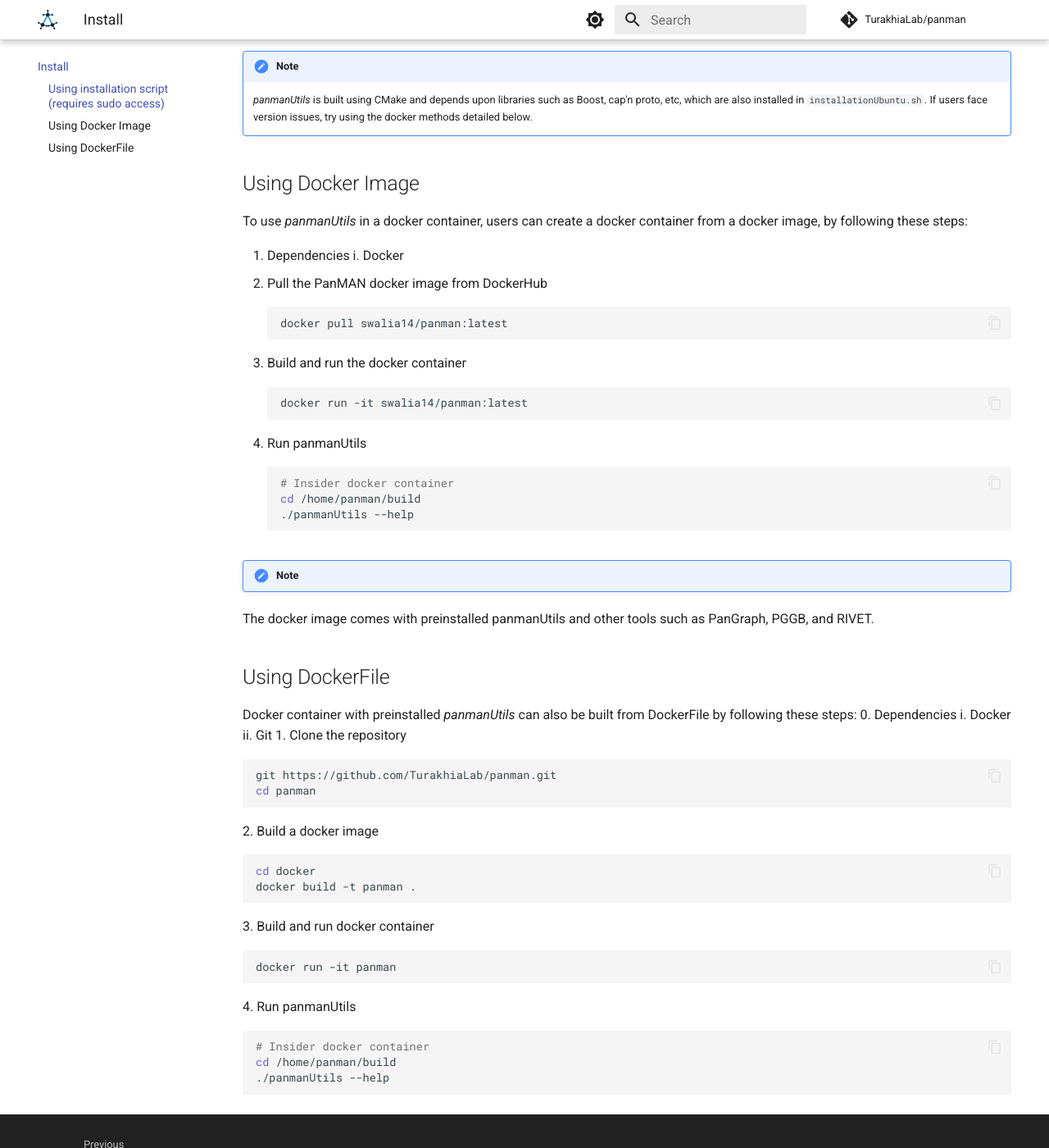
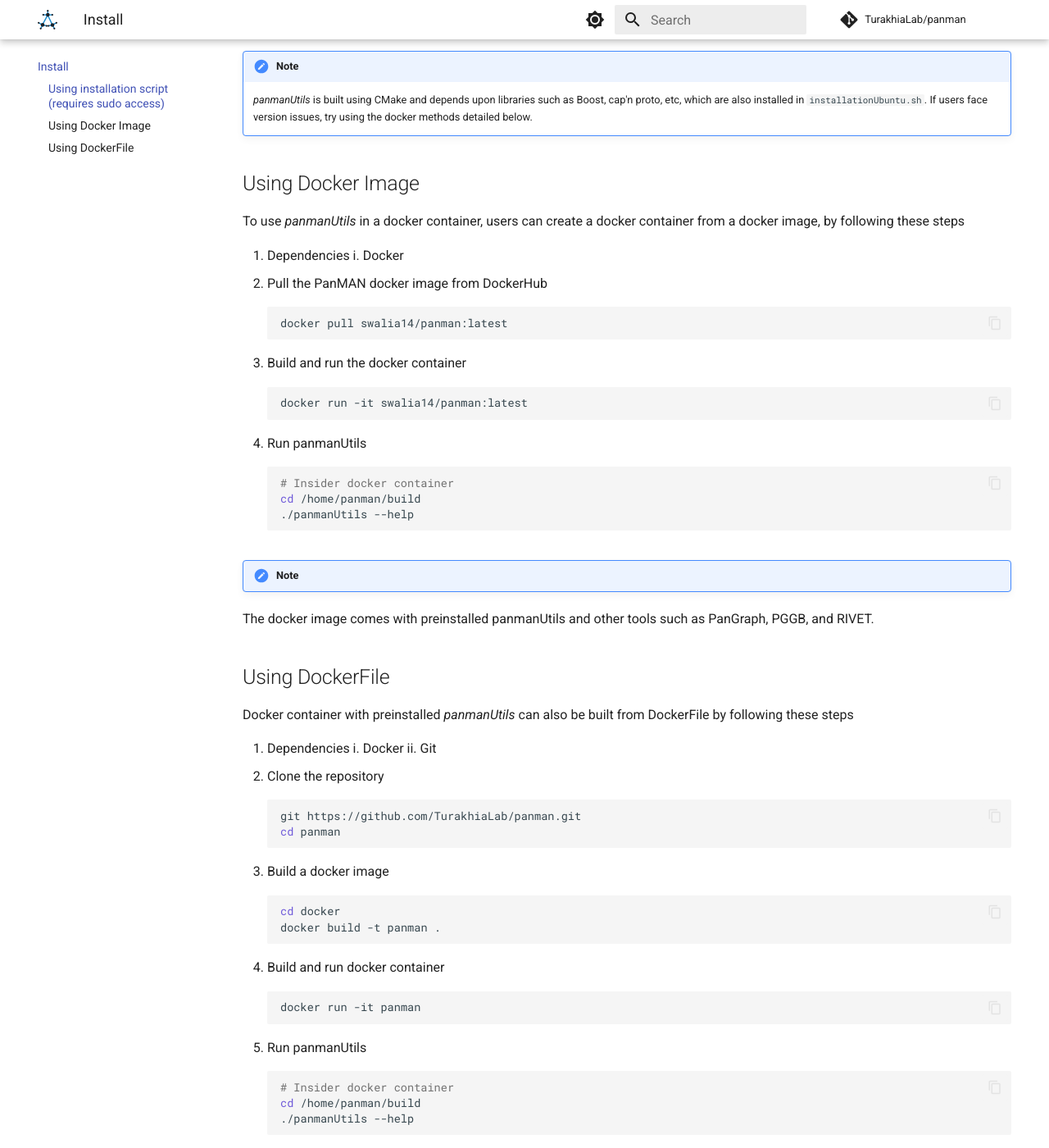
Before and after one commit to TurakhiaLab/panman, an MkDocs documentation site: the page built from docs/install.md, in a window 1280 px wide and 1400 px high, scrolled down 629 px. Shown: the whole window at 82% size. Built offline with MkDocs 1.6.1 and Material for MkDocs 9.7.7, drawn with Linux system fonts in a browser that asks for light colours; comment, search, counter and statistics services are not loaded.

````diff
--- a/docs/install.md
+++ b/docs/install.md
@@ -3,7 +3,7 @@
 ## Using installation script (requires sudo access)
 
 0. Dependencies
-i. Git
+    i. Git
 
 1. Clone the repository
 ```bash
@@ -25,10 +25,10 @@ cd build
 
 ## Using Docker Image
 
-To use <i>panmanUtils</i> in a docker container, users can create a docker container from a docker image, by following these steps:
+To use <i>panmanUtils</i> in a docker container, users can create a docker container from a docker image, by following these steps
 
 0. Dependencies
-i. Docker
+    i. Docker
 1. Pull the PanMAN docker image from DockerHub
 ```bash
 docker pull swalia14/panman:latest
@@ -47,10 +47,11 @@ cd /home/panman/build
  The docker image comes with preinstalled panmanUtils and other tools such as PanGraph, PGGB, and RIVET.
 
 ## Using DockerFile
-Docker container with preinstalled <i>panmanUtils</i> can also be built from DockerFile by following these steps:
+Docker container with preinstalled <i>panmanUtils</i> can also be built from DockerFile by following these steps
+
 0. Dependencies
-i. Docker
-ii. Git
+    i. Docker
+    ii. Git
 1. Clone the repository
 ```bash
 git https://github.com/TurakhiaLab/panman.git
````
